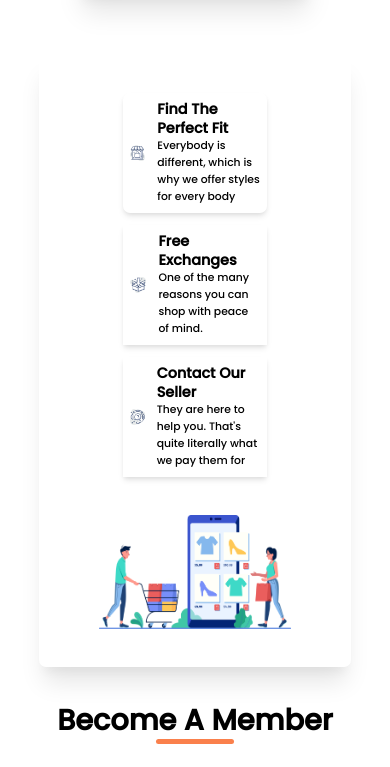
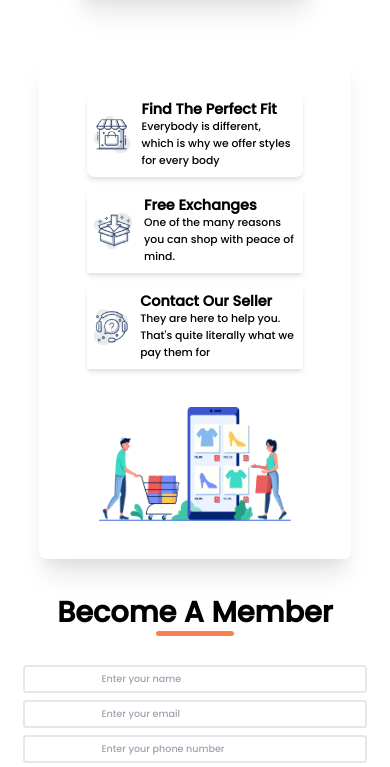
Before and after one commit to minhazul-ashim/penguin-fashion, a plain HTML site: page index.html in a window 390 px wide. Shown: the part 3083-3850 px from the top of the page. Drawn offline with nearby package versions, Linux system fonts and the light colour scheme; files that its build step writes are made by us from their sources.

Commit message:
simple correction

```diff
--- a/index.html
+++ b/index.html
@@ -226,7 +226,7 @@
             <div
                 class="container grid grid-cols-1 lg:grid-cols-2 gap-16 justify-items-center mx-auto shadow-xl px-5 py-16 rounded-xl w-4/5">
 
-                <div class="informations flex flex-col space-y-5 w-1/2 lg:w-full">
+                <div class="informations flex flex-col space-y-5 w-3/4 lg:w-full">
 
                     <div class="info-box flex items-center shadow-md p-3 rounded-xl justify-center lg:w-full">
 
```
